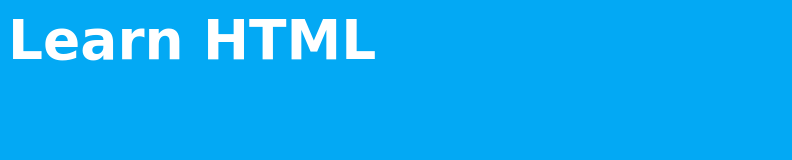
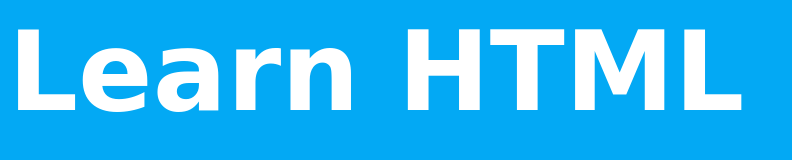
Before and after one commit to azariak/azariak.github.io, a plain HTML site: page learn.html in a window 1280 px wide. Shown: the whole page, without its empty margins (0-792 px from the left). Drawn offline with Linux system fonts and the light colour scheme; a web font is replaced by a local one.

Commit message:
Update learn.html

```diff
--- a/learn.html
+++ b/learn.html
@@ -19,7 +19,7 @@
    }
 
    h1 {
-     font-size: 55px;
+     font-size: 110px;
     }
   </style>
 
```
